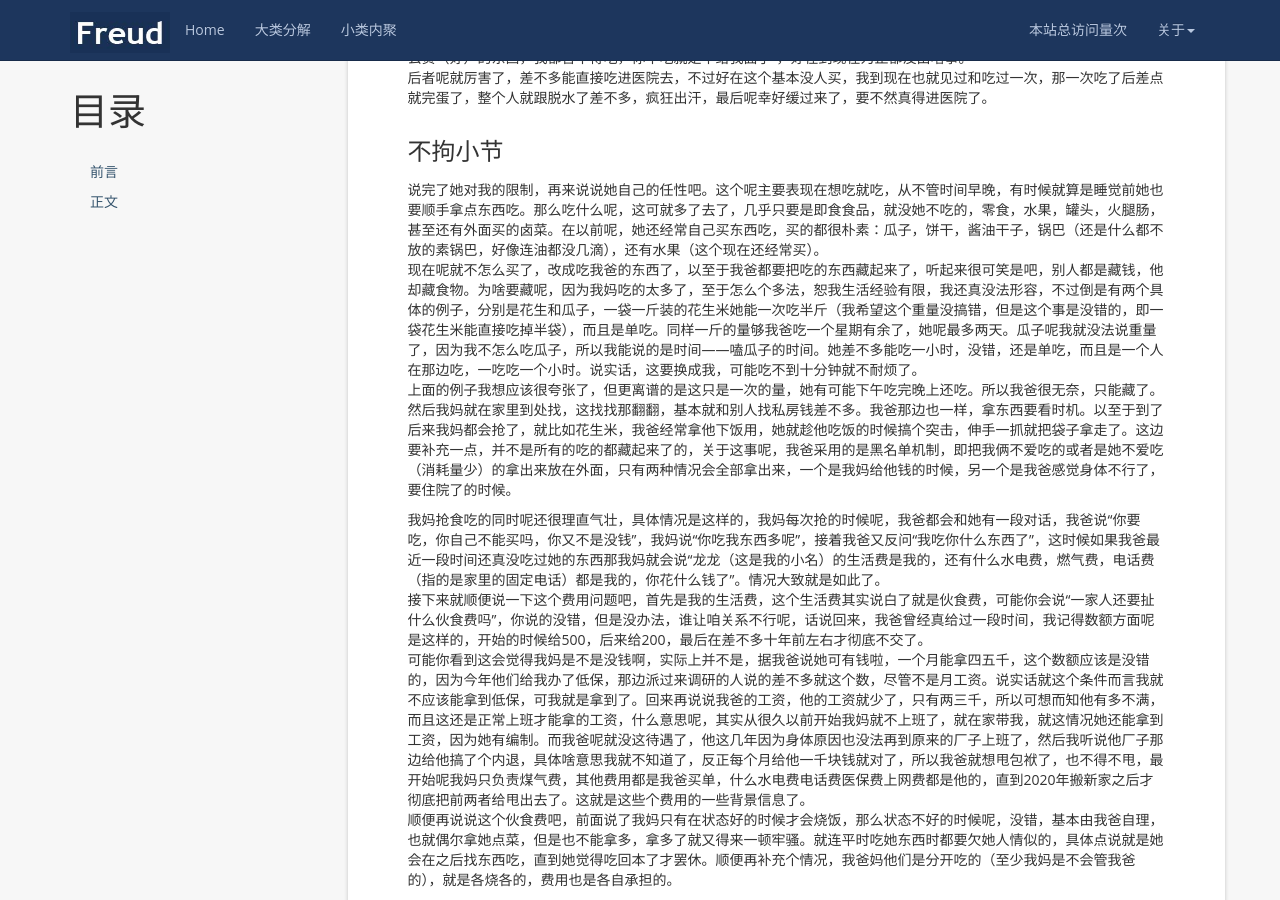
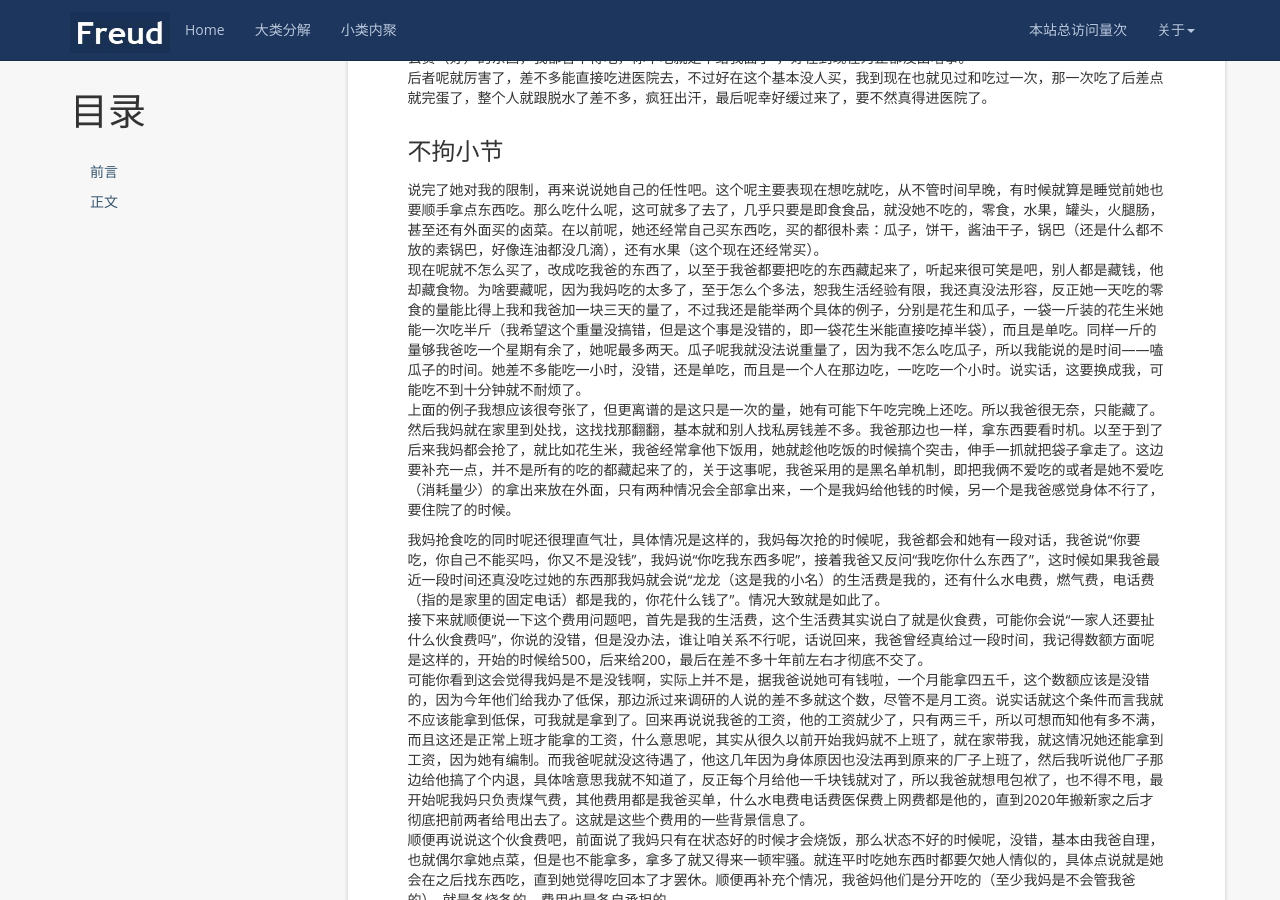
Before and after one commit to kljzndx/My-Blog, a Jekyll site: the page built from _posts/2022-11-23-细说家庭关系.md, in a window 1280 px wide and 900 px high, scrolled down 4438 px. Built offline with Jekyll 4.4.1, drawn with Linux system fonts in a browser that asks for light colours; nearby versions of some CDN libraries; comment, search, counter and statistics services are not loaded.

Commit message:
写作状态同步---吃的量例子补充

```diff
--- a/_posts/2022-11-23-细说家庭关系.md
+++ b/_posts/2022-11-23-细说家庭关系.md
@@ -106,7 +106,7 @@ ok，我妈的身体已经介绍完了，由于我爸的身体没这么奇葩，
 ### 不拘小节
 
 说完了她对我的限制，再来说说她自己的任性吧。这个呢主要表现在想吃就吃，从不管时间早晚，有时候就算是睡觉前她也要顺手拿点东西吃。那么吃什么呢，这可就多了去了，几乎只要是即食食品，就没她不吃的，零食，水果，罐头，火腿肠，甚至还有外面买的卤菜。在以前呢，她还经常自己买东西吃，买的都很朴素：瓜子，饼干，酱油干子，锅巴（还是什么都不放的素锅巴，好像连油都没几滴），还有水果（这个现在还经常买）。
-现在呢就不怎么买了，改成吃我爸的东西了，以至于我爸都要把吃的东西藏起来了，听起来很可笑是吧，别人都是藏钱，他却藏食物。为啥要藏呢，因为我妈吃的太多了，至于怎么个多法，恕我生活经验有限，我还真没法形容，不过倒是有两个具体的例子，分别是花生和瓜子，一袋一斤装的花生米她能一次吃半斤（我希望这个重量没搞错，但是这个事是没错的，即一袋花生米能直接吃掉半袋），而且是单吃。同样一斤的量够我爸吃一个星期有余了，她呢最多两天。瓜子呢我就没法说重量了，因为我不怎么吃瓜子，所以我能说的是时间——嗑瓜子的时间。她差不多能吃一小时，没错，还是单吃，而且是一个人在那边吃，一吃吃一个小时。说实话，这要换成我，可能吃不到十分钟就不耐烦了。
+现在呢就不怎么买了，改成吃我爸的东西了，以至于我爸都要把吃的东西藏起来了，听起来很可笑是吧，别人都是藏钱，他却藏食物。为啥要藏呢，因为我妈吃的太多了，至于怎么个多法，恕我生活经验有限，我还真没法形容，反正她一天吃的零食的量能比得上我和我爸加一块三天的量了，不过我还是能举两个具体的例子，分别是花生和瓜子，一袋一斤装的花生米她能一次吃半斤（我希望这个重量没搞错，但是这个事是没错的，即一袋花生米能直接吃掉半袋），而且是单吃。同样一斤的量够我爸吃一个星期有余了，她呢最多两天。瓜子呢我就没法说重量了，因为我不怎么吃瓜子，所以我能说的是时间——嗑瓜子的时间。她差不多能吃一小时，没错，还是单吃，而且是一个人在那边吃，一吃吃一个小时。说实话，这要换成我，可能吃不到十分钟就不耐烦了。
 上面的例子我想应该很夸张了，但更离谱的是这只是一次的量，她有可能下午吃完晚上还吃。所以我爸很无奈，只能藏了。然后我妈就在家里到处找，这找找那翻翻，基本就和别人找私房钱差不多。我爸那边也一样，拿东西要看时机。以至于到了后来我妈都会抢了，就比如花生米，我爸经常拿他下饭用，她就趁他吃饭的时候搞个突击，伸手一抓就把袋子拿走了。这边要补充一点，并不是所有的吃的都藏起来了的，关于这事呢，我爸采用的是黑名单机制，即把我俩不爱吃的或者是她不爱吃（消耗量少）的拿出来放在外面，只有两种情况会全部拿出来，一个是我妈给他钱的时候，另一个是我爸感觉身体不行了，要住院了的时候。
 
 我妈抢食吃的同时呢还很理直气壮，具体情况是这样的，我妈每次抢的时候呢，我爸都会和她有一段对话，我爸说“你要吃，你自己不能买吗，你又不是没钱”，我妈说“你吃我东西多呢”，接着我爸又反问“我吃你什么东西了”，这时候如果我爸最近一段时间还真没吃过她的东西那我妈就会说“龙龙（这是我的小名）的生活费是我的，还有什么水电费，燃气费，电话费（指的是家里的固定电话）都是我的，你花什么钱了”。情况大致就是如此了。
```
